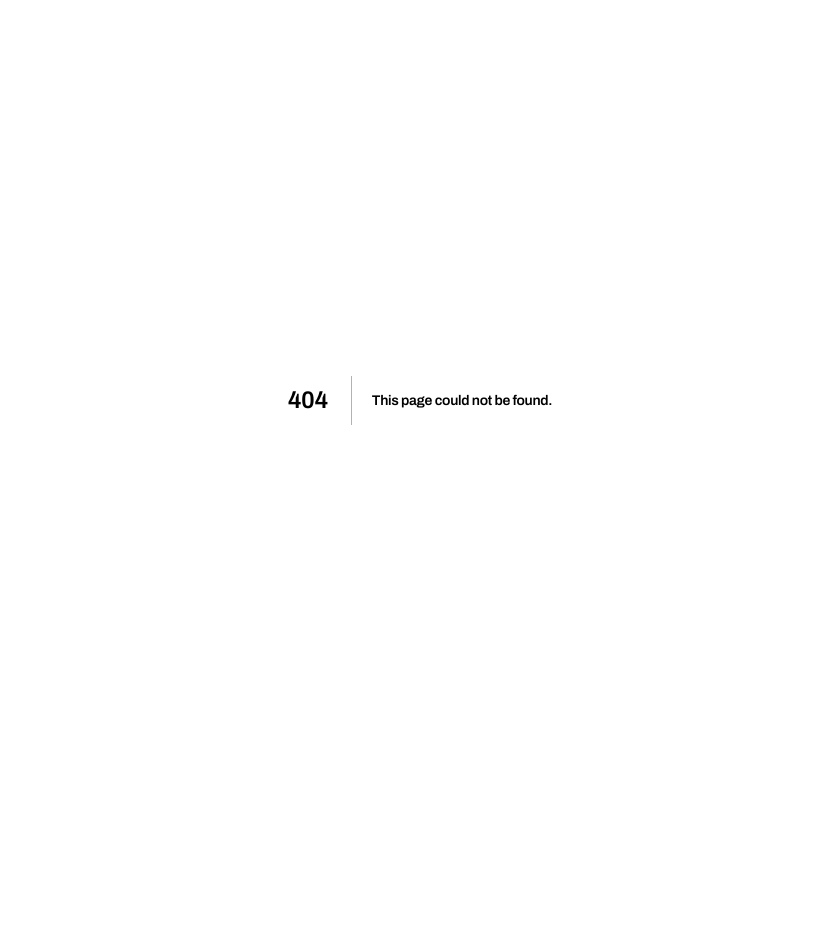
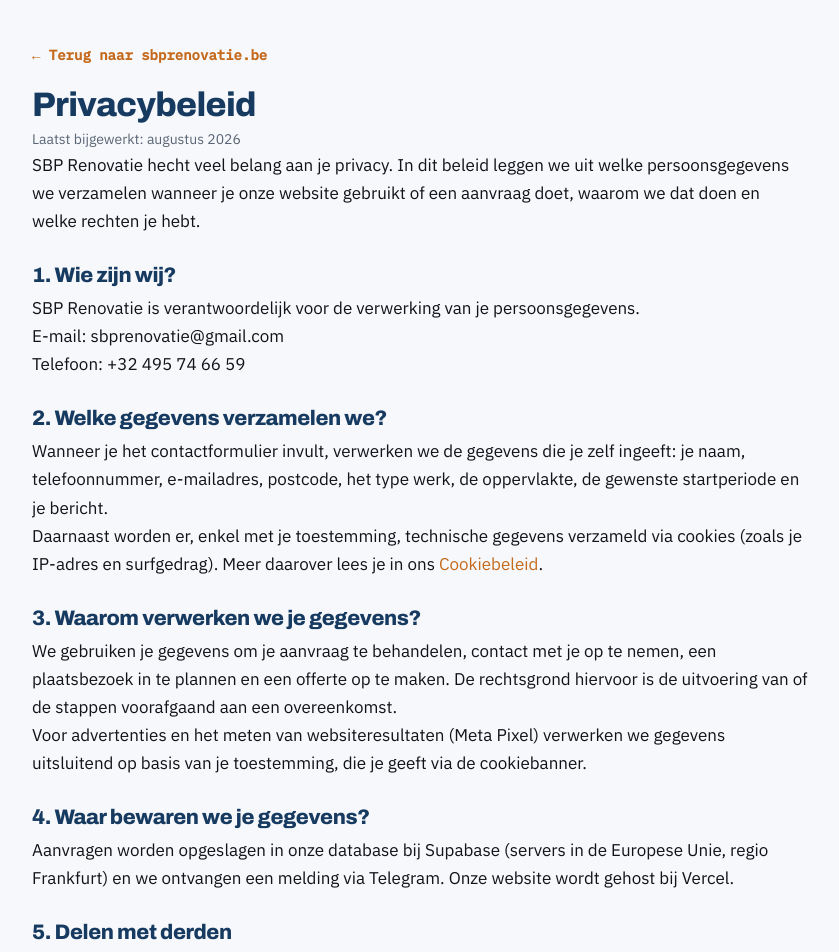
Before and after one commit to sbprenovatie/sbp-renovatie, a Next.js app: page /privacybeleid in a window 1280 px wide. Before the commit this address had no page. Shown: the top 952 px of the page, without its empty margins (220-1059 px from the left). Before the commit the page ends 800 px from the top, so only its background shows below. Built offline with nearby package versions, Linux system fonts and the light colour scheme.

Commit message:
Create page.js

```diff
--- /dev/null
+++ b/app/privacybeleid/page.js
@@ -0,0 +1,57 @@
+export const metadata = {
+  title: 'Privacybeleid — SBP Renovatie',
+  description: 'Privacybeleid van SBP Renovatie: welke persoonsgegevens we verwerken en welke rechten je hebt.',
+};
+
+const wrap = { maxWidth: 820, margin: '0 auto', padding: '40px 22px 80px', fontFamily: '"IBM Plex Sans", system-ui, sans-serif', color: '#111318', lineHeight: 1.65, fontSize: 17 };
+const h1 = { fontFamily: '"Archivo", sans-serif', color: '#173A60', fontSize: 34, margin: '20px 0 6px' };
+const h2 = { fontFamily: '"Archivo", sans-serif', color: '#173A60', fontSize: 21, margin: '30px 0 8px' };
+const back = { color: '#C56A1C', textDecoration: 'none', fontWeight: 600, fontFamily: '"IBM Plex Mono", monospace', fontSize: 14 };
+const meta = { color: '#5A6575', fontSize: 14 };
+
+export default function Privacybeleid() {
+  return (
+    <main style={wrap}>
+      <a href="/" style={back}>← Terug naar sbprenovatie.be</a>
+      <h1 style={h1}>Privacybeleid</h1>
+      <p style={meta}>Laatst bijgewerkt: augustus 2026</p>
+
+      <p>SBP Renovatie hecht veel belang aan je privacy. In dit beleid leggen we uit welke persoonsgegevens we verzamelen wanneer je onze website gebruikt of een aanvraag doet, waarom we dat doen en welke rechten je hebt.</p>
+
+      <h2 style={h2}>1. Wie zijn wij?</h2>
+      <p>SBP Renovatie is verantwoordelijk voor de verwerking van je persoonsgegevens.<br/>
+      E-mail: sbprenovatie@gmail.com<br/>
+      Telefoon: +32 495 74 66 59</p>
+
+      <h2 style={h2}>2. Welke gegevens verzamelen we?</h2>
+      <p>Wanneer je het contactformulier invult, verwerken we de gegevens die je zelf ingeeft: je naam, telefoonnummer, e-mailadres, postcode, het type werk, de oppervlakte, de gewenste startperiode en je bericht.</p>
+      <p>Daarnaast worden er, enkel met je toestemming, technische gegevens verzameld via cookies (zoals je IP-adres en surfgedrag). Meer daarover lees je in ons <a href="/cookiebeleid" style={{color:'#C56A1C'}}>Cookiebeleid</a>.</p>
+
+      <h2 style={h2}>3. Waarom verwerken we je gegevens?</h2>
+      <p>We gebruiken je gegevens om je aanvraag te behandelen, contact met je op te nemen, een plaatsbezoek in te plannen en een offerte op te maken. De rechtsgrond hiervoor is de uitvoering van of de stappen voorafgaand aan een overeenkomst.</p>
+      <p>Voor advertenties en het meten van websiteresultaten (Meta Pixel) verwerken we gegevens uitsluitend op basis van je toestemming, die je geeft via de cookiebanner.</p>
+
+      <h2 style={h2}>4. Waar bewaren we je gegevens?</h2>
+      <p>Aanvragen worden opgeslagen in onze database bij Supabase (servers in de Europese Unie, regio Frankfurt) en we ontvangen een melding via Telegram. Onze website wordt gehost bij Vercel.</p>
+
+      <h2 style={h2}>5. Delen met derden</h2>
+      <p>We verkopen je gegevens nooit. Om onze dienst te leveren werken we met een aantal verwerkers die je gegevens enkel in onze opdracht mogen gebruiken: Supabase (database), Vercel (hosting) en Telegram (meldingen). Enkel met je toestemming worden gegevens gedeeld met Meta (Facebook/Instagram) voor advertentiedoeleinden.</p>
+
+      <h2 style={h2}>6. Hoelang bewaren we je gegevens?</h2>
+      <p>We bewaren je gegevens niet langer dan nodig voor de hierboven beschreven doeleinden, in principe tot maximaal 24 maanden na ons laatste contact, tenzij een wettelijke verplichting een langere bewaartermijn vereist.</p>
+
+      <h2 style={h2}>7. Jouw rechten</h2>
+      <p>Je hebt het recht op inzage, correctie, verwijdering, beperking en overdraagbaarheid van je gegevens, het recht om bezwaar te maken en het recht om je toestemming op elk moment in te trekken. Stuur hiervoor een e-mail naar sbprenovatie@gmail.com.</p>
+      <p>Je hebt ook het recht om een klacht in te dienen bij de Gegevensbeschermingsautoriteit (www.gegevensbeschermingsautoriteit.be).</p>
+
+      <h2 style={h2}>8. Beveiliging</h2>
+      <p>We nemen passende technische en organisatorische maatregelen om je gegevens te beschermen tegen verlies of ongeoorloofd gebruik.</p>
+
+      <h2 style={h2}>9. Wijzigingen</h2>
+      <p>We kunnen dit privacybeleid van tijd tot tijd aanpassen. De meest recente versie vind je steeds op deze pagina.</p>
+
+      <h2 style={h2}>10. Contact</h2>
+      <p>Vragen over dit beleid of je gegevens? Contacteer ons via sbprenovatie@gmail.com of +32 495 74 66 59.</p>
+    </main>
+  );
+}
```
